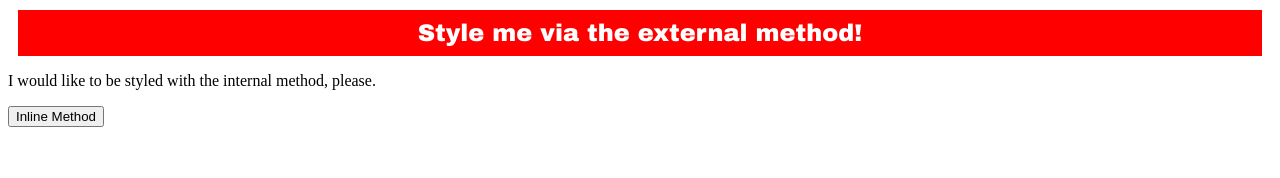
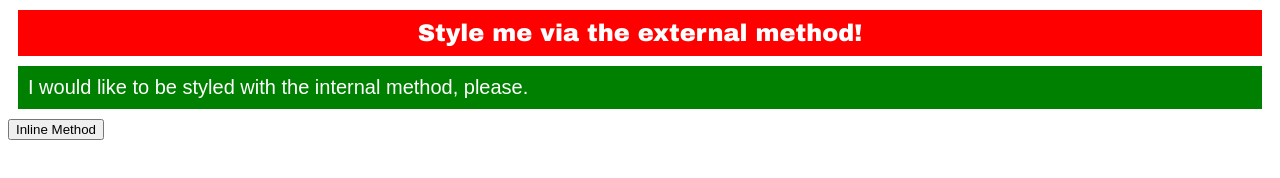
Before and after one commit to jakecohen-96/Exercise-1, a plain HTML site: page index.html in a window 1280 px wide. Drawn offline with Linux system fonts and the light colour scheme.

Commit message:
internal

```diff
--- a/index.html
+++ b/index.html
@@ -3,11 +3,22 @@
     <meta charset="UTF-8">
     <meta name="viewport" content="width=device-width, initial-scale=1.0">
     <link rel="stylesheet" href="style.css">
+    <style>
+        .inline {
+            background-color: green;
+            color: white;
+            font-size: 20;
+            margin: 10;
+            padding: 10px;
+            text-align: left;
+            font-family: Arial, Helvetica, sans-serif;
+        }
+    </style>
     <title>Document</title>
 </head>
 <body>
     <div>Style me via the external method!</div>
-    <p>I would like to be styled with the internal method, please.</p>
+    <p class="inline">I would like to be styled with the internal method, please.</p>
     <button>Inline Method</button>
 </body>
 </html>
```
